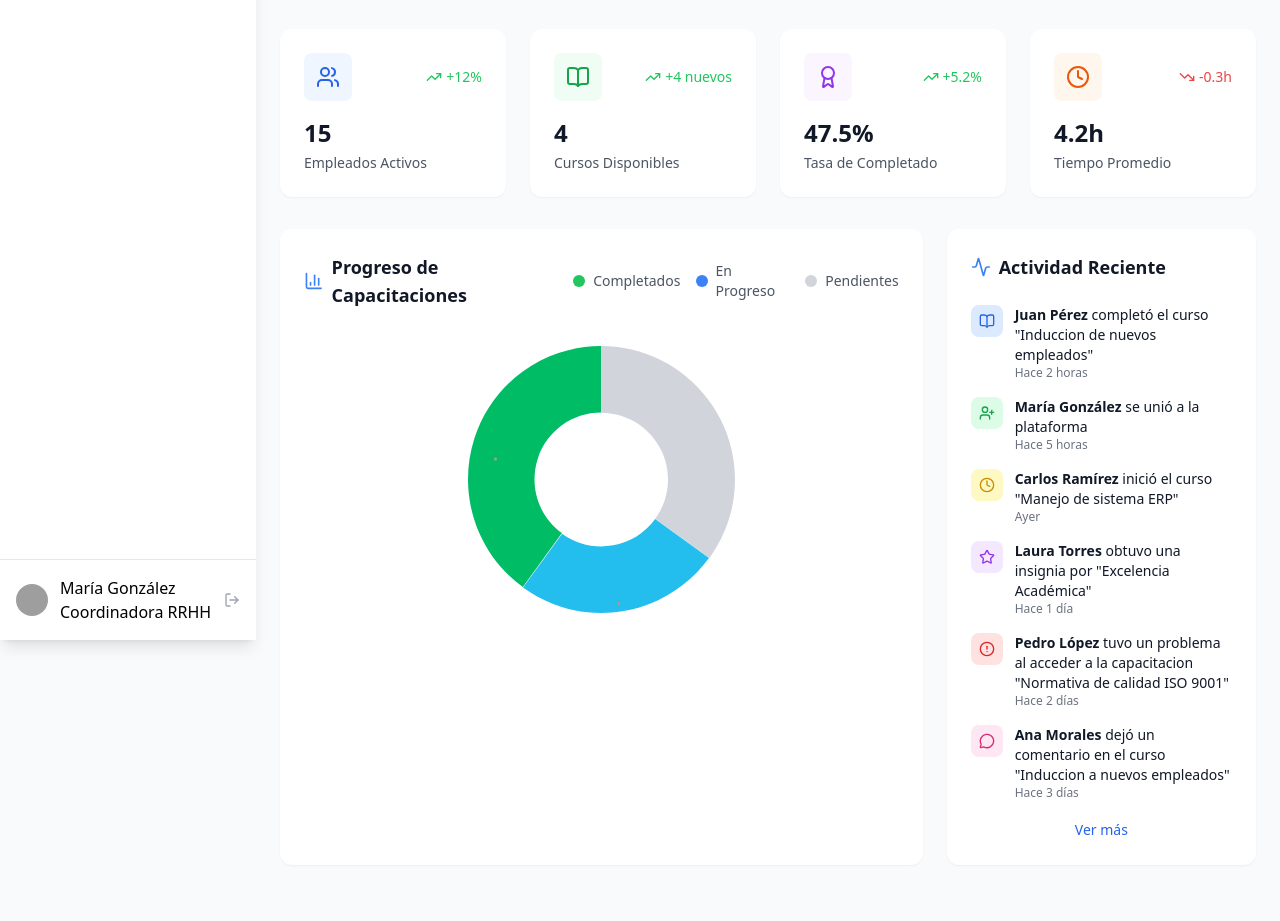
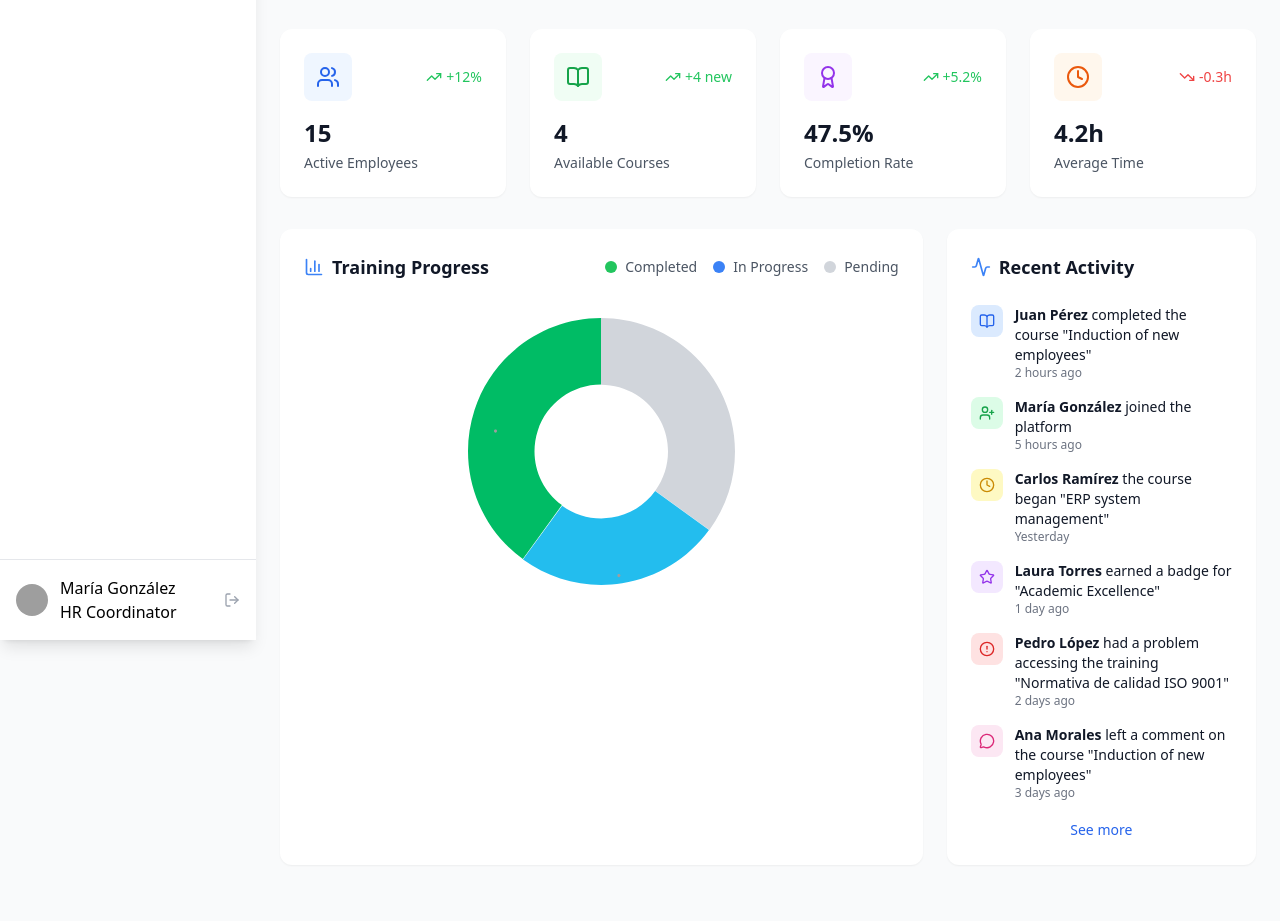
Before and after one commit to ADRCODE05/OnBoarding, a website built with Vite: page frontend/src/pages/dashboard.html in a window 1280 px wide. Shown: the part 160-1081 px from the top of the page. Built offline with nearby package versions, Linux system fonts and the light colour scheme; no server answers; sample sign-in values are in the browser's storage; grey boxes are pictures that could not be loaded.

Commit message:
dashboard.html

```diff
--- a/frontend/src/pages/dashboard.html
+++ b/frontend/src/pages/dashboard.html
@@ -4,7 +4,7 @@
 <head>
     <meta charset="UTF-8">
     <meta name="viewport" content="width=device-width, initial-scale=1.0">
-    <title>Onboarding - Plataforma de Educación Corporativa</title>
+    <title>Onboarding - Corporate Education Platform</title>
     <script src="https://cdn.tailwindcss.com"></script>
     <script src="https://unpkg.com/lucide@latest/dist/umd/lucide.js"></script>
     <style>
@@ -59,7 +59,7 @@
     <div id="loadingScreen" class="fixed inset-0 bg-white z-50 flex items-center justify-center">
         <div class="text-center">
             <div class="animate-spin rounded-full h-16 w-16 border-b-2 border-blue-600 mx-auto mb-4"></div>
-            <h2 class="text-xl font-semibold text-gray-900">Cargando Onboarding...</h2>
+            <h2 class="text-xl font-semibold text-gray-900">Loading Onboarding...</h2>
         </div>
     </div>
 
@@ -178,7 +178,7 @@
                             María González
                         </p>
                         <p class="roleFullName" class="text-xs text-gray-500 truncate">
-                            Coordinadora RRHH
+                            HR Coordinator
                         </p>
                     </div>
                     <button id="logoutBtn" class="text-gray-400 hover:text-gray-600">
@@ -221,7 +221,7 @@
                                 alt="Usuario" class="h-8 w-8 rounded-full object-cover">
                             <div class="hidden sm:block">
                                 <p class="userFullName text-sm font-medium text-gray-900">María González</p>
-                                <p class="roleFullName text-xs text-gray-500">Recursos Humanos</p>
+                                <p class="roleFullName text-xs text-gray-500">Human Resources</p>
                             </div>
                         </div>
                     </div>
@@ -234,8 +234,8 @@
                 <!-- Dashboard Content -->
                 <div id="dashboardContent" class="section-content">
                     <div class="mb-8">
-                        <h1 class="text-3xl font-bold text-gray-900 mb-2">Panel de Control</h1>
-                        <p class="text-gray-600">Resumen general de la actividad de capacitación corporativa</p>
+                        <h1 class="text-3xl font-bold text-gray-900 mb-2">Control Panel</h1>
+                        <p class="text-gray-600">Overview of the corporate training activity</p>
                     </div>
 
                     <!-- Stats Grid -->
@@ -252,7 +252,7 @@
                             </div>
                             <div class="mt-4">
                                 <h3 class="text-2xl font-bold text-gray-900" id="totalEmployees">15</h3>
-                                <p class="text-sm text-gray-600 mt-1">Empleados Activos</p>
+                                <p class="text-sm text-gray-600 mt-1">Active Employees</p>
                             </div>
                         </div>
 
@@ -263,12 +263,12 @@
                                 </div>
                                 <div class="flex items-center space-x-1">
                                     <i data-lucide="trending-up" class="h-4 w-4 text-green-500"></i>
-                                    <span class="text-sm font-medium text-green-500">+4 nuevos</span>
+                                    <span class="text-sm font-medium text-green-500">+4 new</span>
                                 </div>
                             </div>
                             <div class="mt-4">
                                 <h3 class="text-2xl font-bold text-gray-900" id="activeCourses">4</h3>
-                                <p class="text-sm text-gray-600 mt-1">Cursos Disponibles</p>
+                                <p class="text-sm text-gray-600 mt-1">Available Courses</p>
                             </div>
                         </div>
 
@@ -284,7 +284,7 @@
                             </div>
                             <div class="mt-4">
                                 <h3 class="text-2xl font-bold text-gray-900" id="completionRate">47.5%</h3>
-                                <p class="text-sm text-gray-600 mt-1">Tasa de Completado</p>
+                                <p class="text-sm text-gray-600 mt-1">Completion Rate</p>
                             </div>
                         </div>
 
@@ -300,7 +300,7 @@
                             </div>
                             <div class="mt-4">
                                 <h3 class="text-2xl font-bold text-gray-900" id="avgTime">4.2h</h3>
-                                <p class="text-sm text-gray-600 mt-1">Tiempo Promedio</p>
+                                <p class="text-sm text-gray-600 mt-1">Average Time</p>
                             </div>
                         </div>
                     </div>
@@ -312,20 +312,20 @@
                             <div class="flex items-center justify-between mb-6">
                                 <h3 class="text-lg font-semibold text-gray-900 flex items-center">
                                     <i data-lucide="bar-chart-3" class="h-5 w-5 text-blue-500 mr-2"></i>
-                                    Progreso de Capacitaciones
+                                    Training Progress
                                 </h3>
                                 <div class="flex items-center space-x-4 text-sm">
                                     <div class="flex items-center space-x-2">
                                         <div class="w-3 h-3 bg-green-500 rounded-full"></div>
-                                        <span class="text-gray-600">Completados</span>
+                                        <span class="text-gray-600">Completed</span>
                                     </div>
                                     <div class="flex items-center space-x-2">
                                         <div class="w-3 h-3 bg-blue-500 rounded-full"></div>
-                                        <span class="text-gray-600">En Progreso</span>
+                                        <span class="text-gray-600">In Progress</span>
                                     </div>
                                     <div class="flex items-center space-x-2">
                                         <div class="w-3 h-3 bg-gray-300 rounded-full"></div>
-                                        <span class="text-gray-600">Pendientes</span>
+                                        <span class="text-gray-600">Pending</span>
                                     </div>
                                 </div>
                             </div>
@@ -365,7 +365,7 @@
                             <div class="flex items-center justify-between mb-6">
                                 <h3 class="text-lg font-semibold text-gray-900 flex items-center">
                                     <i data-lucide="activity" class="h-5 w-5 text-blue-500 mr-2"></i>
-                                    Actividad Reciente
+                                    Recent Activity
                                 </h3>
                             </div>
 
@@ -376,9 +376,9 @@
                                         <i data-lucide="book-open" class="h-4 w-4"></i>
                                     </div>
                                     <div>
-                                        <p class="text-sm text-gray-900"><span class="font-semibold">Juan Pérez</span> completó el curso <span
-                                                class="font-medium">"Induccion de nuevos empleados"</span></p>
-                                        <p class="text-xs text-gray-500">Hace 2 horas</p>
+                                        <p class="text-sm text-gray-900"><span class="font-semibold">Juan Pérez</span> completed the course <span
+                                                class="font-medium">"Induction of new employees"</span></p>
+                                        <p class="text-xs text-gray-500">2 hours ago</p>
                                     </div>
                                 </div>
 
@@ -387,9 +387,8 @@
                                         <i data-lucide="user-plus" class="h-4 w-4"></i>
                                     </div>
                                     <div>
-                                        <p class="text-sm text-gray-900"><span class="font-semibold">María González</span> se unió a la
-                                            plataforma</p>
-                                        <p class="text-xs text-gray-500">Hace 5 horas</p>
+                                        <p class="text-sm text-gray-900"><span class="font-semibold">María González</span> joined the platform </p>
+                                        <p class="text-xs text-gray-500">5 hours ago</p>
                                     </div>
                                 </div>
 
@@ -398,9 +397,9 @@
                                         <i data-lucide="clock" class="h-4 w-4"></i>
                                     </div>
                                     <div>
-                                        <p class="text-sm text-gray-900"><span class="font-semibold">Carlos Ramírez</span> inició el curso <span
-                                                class="font-medium">"Manejo de sistema ERP"</span></p>
-                                        <p class="text-xs text-gray-500">Ayer</p>
+                                        <p class="text-sm text-gray-900"><span class="font-semibold">Carlos Ramírez</span> the course began <span
+                                                class="font-medium">"ERP system management"</span></p>
+                                        <p class="text-xs text-gray-500">Yesterday</p>
                                     </div>
                                 </div>
 
@@ -410,9 +409,9 @@
                                         <i data-lucide="star" class="h-4 w-4"></i>
                                     </div>
                                     <div>
-                                        <p class="text-sm text-gray-900"><span class="font-semibold">Laura Torres</span> obtuvo una insignia por
-                                            <span class="font-medium">"Excelencia Académica"</span></p>
-                                        <p class="text-xs text-gray-500">Hace 1 día</p>
+                                        <p class="text-sm text-gray-900"><span class="font-semibold">Laura Torres</span> earned a badge for
+                                            <span class="font-medium">"Academic Excellence"</span></p>
+                                        <p class="text-xs text-gray-500">1 day ago</p>
                                     </div>
                                 </div>
 
@@ -422,9 +421,8 @@
                                         <i data-lucide="alert-circle" class="h-4 w-4"></i>
                                     </div>
                                     <div>
-                                        <p class="text-sm text-gray-900"><span class="font-semibold">Pedro López</span> tuvo un problema al
-                                            acceder a la capacitacion <span class="font-medium">"Normativa de calidad ISO 9001"</span></p>
-                                        <p class="text-xs text-gray-500">Hace 2 días</p>
+                                        <p class="text-sm text-gray-900"><span class="font-semibold">Pedro López</span> had a problem accessing the training <span class="font-medium">"Normativa de calidad ISO 9001"</span></p>
+                                        <p class="text-xs text-gray-500">2 days ago</p>
                                     </div>
                                 </div>
 
@@ -434,16 +432,16 @@
                                         <i data-lucide="message-circle" class="h-4 w-4"></i>
                                     </div>
                                     <div>
-                                        <p class="text-sm text-gray-900"><span class="font-semibold">Ana Morales</span> dejó un comentario en el
-                                            curso <span class="font-medium">"Induccion a nuevos empleados"</span></p>
-                                        <p class="text-xs text-gray-500">Hace 3 días</p>
+                                        <p class="text-sm text-gray-900"><span class="font-semibold">Ana Morales</span> left a comment on the
+                                            course <span class="font-medium">"Induction of new employees"</span></p>
+                                        <p class="text-xs text-gray-500">3 days ago</p>
                                     </div>
                                 </div>
                             </div>
 
                             <!-- Ver más -->
                             <div class="mt-4 text-center">
-                                <a href="#" class="text-sm text-blue-600 hover:underline">Ver más</a>
+                                <a href="#" class="text-sm text-blue-600 hover:underline">See more</a>
                             </div>
                         </div>
 
```
